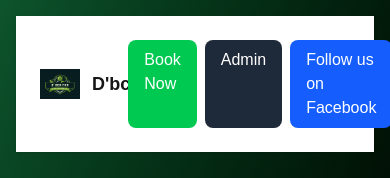
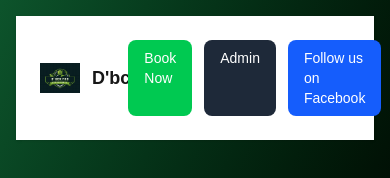
Before and after one commit to Yren0419/-pickleball-app, a Next.js app: page / in a window 390 px wide. Shown: the top 178 px of the page. Built offline with nearby package versions, Linux system fonts and the light colour scheme; no server answers; the database is empty.

Commit message:
homepage mobile friendly fix

```diff
--- a/app/page.js
+++ b/app/page.js
@@ -37,12 +37,10 @@ const [images, setImages] = useState([]); // 👈 from DB
           <h1 className="font-bold text-lg">D'bckyrd</h1>
         </div>
 
-        <div className="flex gap-2">
+        <div className="flex gap-3 text-sm md:text-base">
           <a href="/book" className="bg-green-500 text-white px-4 py-2 rounded-lg">Book Now</a>
           <a href="/admin" className="bg-gray-800 text-white px-4 py-2 rounded-lg">Admin</a>
-          <a
-  href="https://facebook.com/YOUR_PAGE"
-  target="_blank"
+          <a href="https://facebook.com/YOUR_PAGE" target="_blank"
   className="bg-blue-600 text-white px-4 py-2 rounded-lg"
 >
   Follow us on Facebook
```
